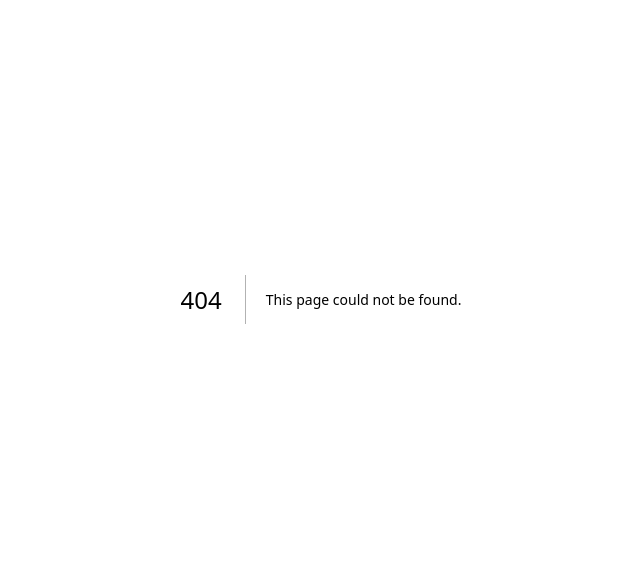
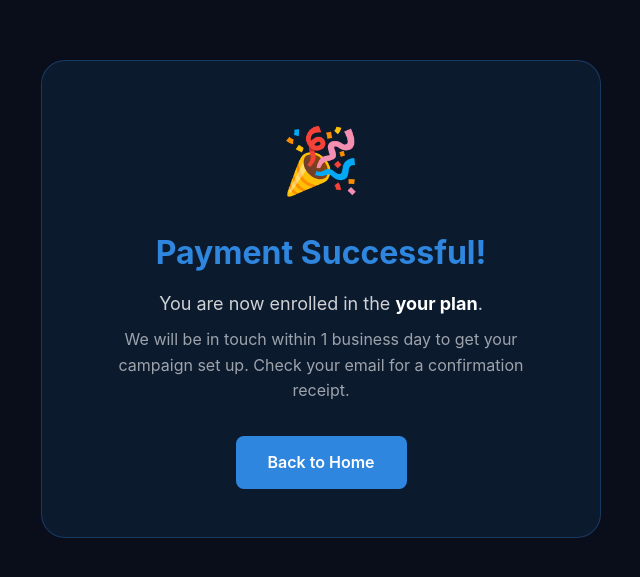
Before and after one commit to faye-web-designs/Lead-generation-service, a Next.js app in the folder faye-enterprises/faye-enterprises-v2/: page /success in a window 1280 px wide. Before the commit this address had no page. Shown: the part 101-678 px from the top of the page, without its empty margins (319-959 px from the left). Built offline with nearby package versions, Linux system fonts and the light colour scheme; a web font is replaced by a local one.

Commit message:
Create success.jsAdd Stripe success page

```diff
--- /dev/null
+++ b/faye-enterprises/faye-enterprises-v2/pages/success.js
@@ -0,0 +1,66 @@
+import Link from 'next/link';
+import styles from '../styles/globals.css';
+
+const PLAN_NAMES = {
+  pilot: 'Pilot Campaign',
+  growth: 'Growth Plan',
+  pro: 'Pro Plan',
+};
+
+export default function Success({ plan }) {
+  const planName = PLAN_NAMES[plan] || 'your plan';
+
+  return (
+    <div style={{
+      minHeight: '100vh',
+      display: 'flex',
+      flexDirection: 'column',
+      alignItems: 'center',
+      justifyContent: 'center',
+      background: '#0a0e1a',
+      color: '#fff',
+      textAlign: 'center',
+      padding: '2rem',
+      fontFamily: 'Inter, system-ui, sans-serif',
+    }}>
+      <div style={{
+        background: 'rgba(46,134,222,0.1)',
+        border: '1px solid rgba(46,134,222,0.3)',
+        borderRadius: '1.5rem',
+        padding: '3rem 4rem',
+        maxWidth: '560px',
+        width: '100%',
+      }}>
+        <div style={{ fontSize: '4rem', marginBottom: '1rem' }}>🎉</div>
+        <h1 style={{ fontSize: '2rem', fontWeight: 700, marginBottom: '0.75rem', color: '#2E86DE' }}>
+          Payment Successful!
+        </h1>
+        <p style={{ fontSize: '1.125rem', color: 'rgba(255,255,255,0.8)', marginBottom: '0.5rem' }}>
+          You are now enrolled in the <strong style={{ color: '#fff' }}>{planName}</strong>.
+        </p>
+        <p style={{ fontSize: '1rem', color: 'rgba(255,255,255,0.6)', marginBottom: '2rem', lineHeight: 1.6 }}>
+          We will be in touch within 1 business day to get your campaign set up.
+          Check your email for a confirmation receipt.
+        </p>
+        <Link href="/" style={{
+          display: 'inline-block',
+          background: '#2E86DE',
+          color: '#fff',
+          padding: '0.875rem 2rem',
+          borderRadius: '0.5rem',
+          textDecoration: 'none',
+          fontWeight: 600,
+          fontSize: '1rem',
+          transition: 'opacity 0.2s',
+        }}>
+          Back to Home
+        </Link>
+      </div>
+    </div>
+  );
+}
+
+export async function getServerSideProps(context) {
+  const { plan } = context.query;
+  return { props: { plan: plan || null } };
+}
```
